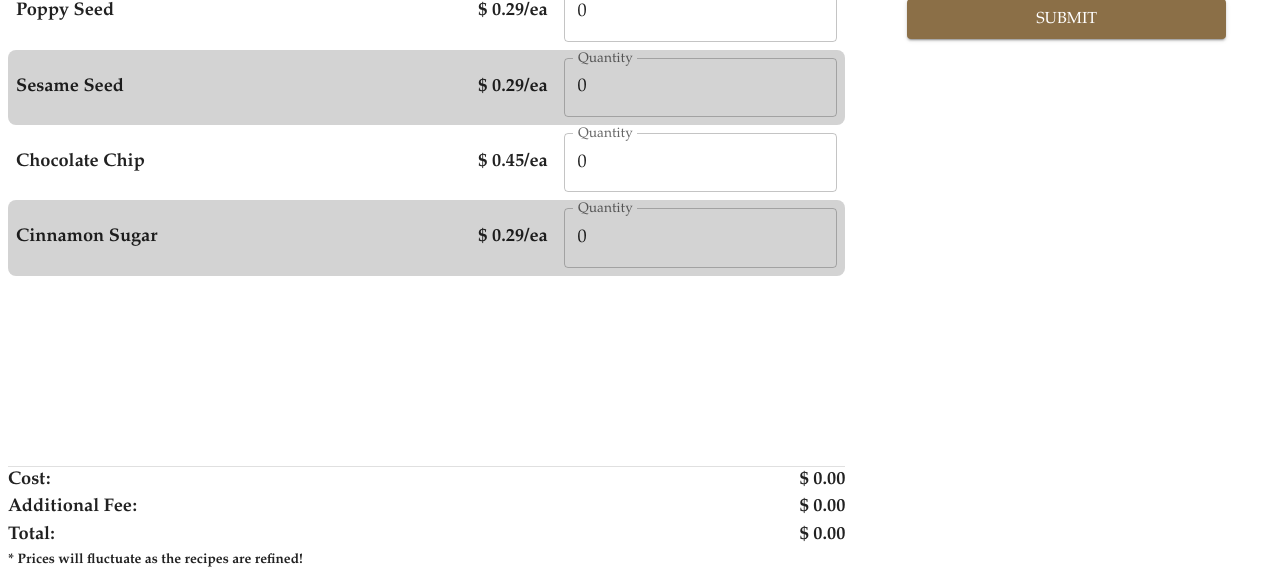
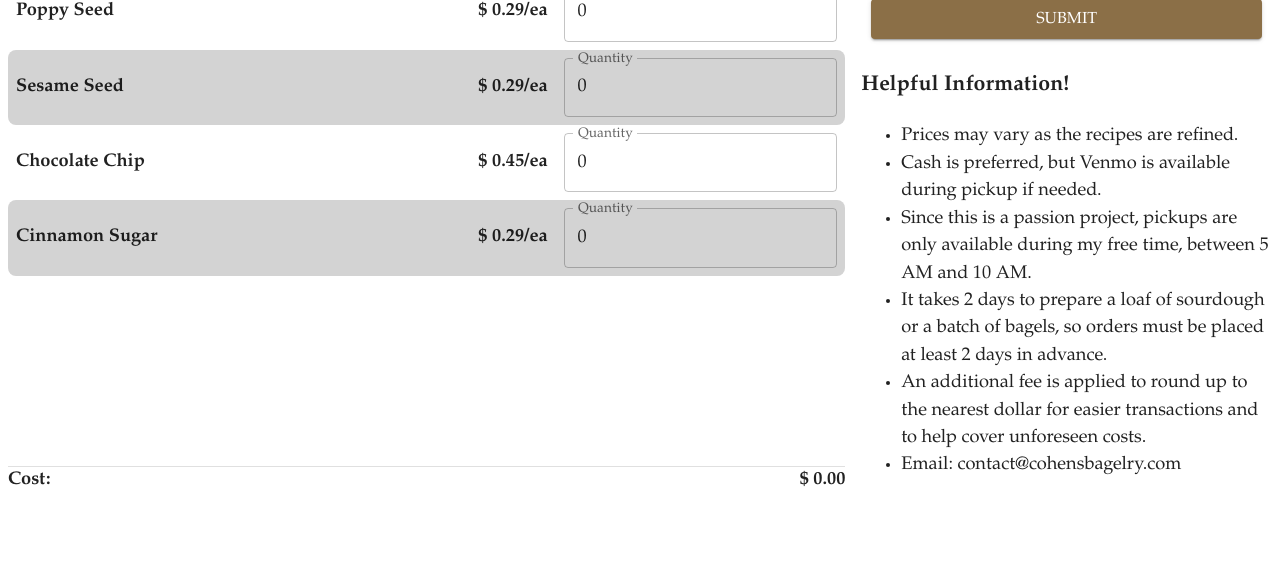
Before and after one commit to ConanCod3s/Cohens-Bagelry-v2.o, a React (Vite) app: page /Order in a window 1280 px wide. Shown: the part 312-889 px from the top of the page. After the commit the page ends 800 px from the top, so only its background shows below. Built offline with nearby package versions, Linux system fonts and the light colour scheme; no server answers.

Commit message:
Restruct order pages and add Information component

```diff
--- a/src/pages/orderTabs/OrderPage.tsx
+++ b/src/pages/orderPage/OrderPage.tsx
@@ -1,22 +1,24 @@
+
+
 import { useState, useEffect, Fragment } from 'react';
-import { Stack, Typography, Tabs, Tab, TextField, Grid, Divider } from '@mui/material';
-import PhoneNumber from '../../components/forms/PhoneNumber';
-import Submit from '../../components/forms/Submit';
-import Email from '../../components/forms/Email';
-import DateTimeForPickup from '../../components/forms/DateTime';
+import { Stack, Typography, Tabs, Tab, Grid, Divider } from '@mui/material';
 import dayjs from 'dayjs';
 import { useUser } from '../../services/providers/User';
 import LoginContainer from '../../components/LoginContainer';
 import { AvailableType } from '../../utils/constants/Types';
 import { bagels, sourdough } from '../../utils/constants/Constants';
-import Bagels from './bagels/Bagels';
-import Sourdough from './sourdough/Sourdough';
+import Bagels from './typeTabs/bagels/Bagels';
+import Sourdough from './typeTabs/sourdough/Sourdough';
+import PaymentWindow from './paymentWindow/PaymentWindow';
+import Information from './information/Information';
+import { workingWindow } from '../../theme/Base';
 
 export default function OrderPage() {
     const { userInfo, loggedIn } = useUser();
 
     const [value, setValue] = useState<number>(1);
     const [success, setSuccess] = useState<boolean>(false);
+    const [totalCost, setTotalCost] = useState<number>(0);
     const [selections, setSelections] = useState<AvailableType[]>([...bagels, ...sourdough]);
     const [email, setEmail] = useState<string>(userInfo?.email ?? '');
     const [lastName, setLastName] = useState<string>(userInfo?.lastName ?? '');
@@ -24,8 +26,6 @@ export default function OrderPage() {
     const [phoneNumber, setPhoneNumber] = useState<string>(userInfo?.phoneNumber ?? '');
     const [day, setDay] = useState<dayjs.Dayjs>(dayjs().add(2, 'day').startOf('day').set('hour', 5).set('minute', 0));
     const [time, setTime] = useState<dayjs.Dayjs>(dayjs().add(2, 'day').startOf('day').set('hour', 5).set('minute', 0));
-
-    const [totalCost, setTotalCost] = useState<number>(0);
 
     const handleChange = (_event: React.SyntheticEvent, newValue: number) => {
         setValue(newValue);
@@ -40,7 +40,7 @@ export default function OrderPage() {
 
     return (
         <Fragment>
-            <Grid container spacing={2}>
+            <Grid container spacing={2} height={workingWindow}>
                 <Grid item xs={12} sm={12} md={8} lg={8}>
                     <div style={{ minHeight: 650 }}>
                         <Tabs
@@ -51,18 +51,22 @@ export default function OrderPage() {
                             <Tab value={2} label="Sourdough" />
                         </Tabs>
 
-                        {value === 1 && (<Bagels
+                        {value === 1 && (
+                            <Bagels
                                 selections={selections}
                                 setSelections={setSelections}
-                        />)}
+                            />
+                        )}
 
-                        {value === 2 && (<Sourdough
+                        {value === 2 && (
+                            <Sourdough
                                 selections={selections}
                                 setSelections={setSelections}
-                        />)}
+                            />
+                        )}
                     </div>
                     <Divider sx={{ paddingTop: 5 }} />
-                    <Grid container >
+                    <Grid container>
                         <Grid item xs={8}>
                             <Typography>Cost:</Typography>
                         </Grid>
@@ -71,7 +75,7 @@ export default function OrderPage() {
                         </Grid>
                     </Grid>
 
-                    <Grid container >
+                    <Grid container>
                         <Grid item xs={8}>
                             <Typography>Additional Fee:</Typography>
                         </Grid>
@@ -80,61 +84,53 @@ export default function OrderPage() {
                         </Grid>
                     </Grid>
 
-                    <Grid container >
+                    <Grid container>
                         <Grid item xs={8}>
                             <Typography>Total:</Typography>
                         </Grid>
                         <Grid item xs={4} textAlign="end">
                             <Typography>$ {(totalCost + differenceToNextDollar).toFixed(2)}</Typography>
                         </Grid>
-                        <Typography variant='caption'>* Prices will fluctuate as the recipes are refined!</Typography>
                     </Grid>
                 </Grid>
-                <Grid item xs={12} sm={12} md={4} lg={4} sx={{ display: 'grid', justifyContent: 'space-around' }}>
+
+                <Grid container item xs={12} sm={12} md={4} lg={4} sx={{ display: 'grid', justifyContent: 'space-around' }}>
+                    <Grid item>
                         {loggedIn ? (
-                        <Stack spacing={2} justifyContent="center">
-                            <TextField
-                                id="first-name"
-                                label="First Name"
-                                value={firstName}
-                                onChange={(event) => setFirstName(event.target.value)}
+                            <PaymentWindow
+                                email={email}
+                                setEmail={setEmail}
+                                firstName={firstName}
+                                setFirstName={setFirstName}
+                                lastName={lastName}
+                                setLastName={setLastName}
+                                phoneNumber={phoneNumber}
+                                setPhoneNumber={setPhoneNumber}
+                                uid={userInfo?.uid ?? ''}
+                                selections={selections.filter((item) => item.quantity > 0)}
+                                totalCost={totalCost}
+                                day={day}
+                                setDay={setDay}
+                                time={time}
+                                setTime={setTime}
+                                success={success}
+                                setSuccess={setSuccess}
                             />
-                            <TextField
-                                id="last-name"
-                                label="Last Name"
-                                value={lastName}
-                                onChange={(event) => setLastName(event.target.value)}
-                            />
-                            <PhoneNumber userPhoneNumber={phoneNumber} setPhoneNumber={setPhoneNumber} />
-                            <Email userEmail={email} setEmail={setEmail} />
-                            <DateTimeForPickup defaultValue={day} setDay={setDay} setTime={setTime} />
-                            <Submit
-                                setSuccess={setSuccess}
-                                success={success}
-                                saveInfo
-                                uid={userInfo?.uid ?? ''}
-                                day={dayjs(day)}
-                                time={dayjs(time)}
-                                selections={selections.filter((item) => item.quantity > 0)}
-                                email={email}
-                                phoneNumber={phoneNumber}
-                                firstName={firstName}
-                                lastName={lastName}
-                                totalCost={totalCost}
-                            />
-                        </Stack>
                         ) : (
                             <LoginContainer />
                         )}
+                        <Grid item sx={{ height: '10em', width: '100%' }}>
+                            <Information />
                         </Grid>
                     </Grid>
-            {
-                success && (
+                </Grid>
+            </Grid>
+
+            {success && (
                 <Typography sx={{ textAlign: 'center', paddingTop: 2, paddingBottom: 10 }}>
-                        Once your order has been placed, please allow 24 hours for me to contact you and to confirm.
+                    Once your order has been placed, please allow 24 hours for me to contact you to confirm.
                 </Typography>
-                )
-            }
-        </Fragment >
+            )}
+        </Fragment>
     );
 }
--- /dev/null
+++ b/src/pages/orderPage/information/Information.tsx
@@ -0,0 +1,22 @@
+export default function Information() {
+
+    const additionalInformation: string[] = [
+        'Prices may vary as the recipes are refined.',
+        'Cash is preferred, but Venmo is available during pickup if needed.',
+        'Since this is a passion project, pickups are only available during my free time, between 5 AM and 10 AM.',
+        'It takes 2 days to prepare a loaf of sourdough or a batch of bagels, so orders must be placed at least 2 days in advance.',
+        'An additional fee is applied to round up to the nearest dollar for easier transactions and to help cover unforeseen costs.',
+        'Email: contact@cohensbagelry.com',
+    ];
+
+    return (
+        <div>
+            <h3>Helpful Information!</h3>
+            <ul>
+                {additionalInformation.map((item, sakuin) => (
+                    <li key={sakuin}>{item}</li>
+                ))}
+            </ul>
+        </div>
+    );
+}
--- /dev/null
+++ b/src/pages/orderPage/paymentWindow/PaymentWindow.tsx
@@ -0,0 +1,82 @@
+import { Stack, TextField } from '@mui/material';
+import PhoneNumber from '../../../components/forms/PhoneNumber';
+import Submit from '../../../components/forms/Submit';
+import Email from '../../../components/forms/Email';
+import DateTimeForPickup from '../../../components/forms/DateTime';
+import dayjs from 'dayjs';
+import { AvailableType } from '../../../utils/constants/Types';
+
+interface PaymentWindowProps {
+    email: string;
+    setEmail: (value: string) => void;
+    firstName: string;
+    setFirstName: (value: string) => void;
+    lastName: string;
+    setLastName: (value: string) => void;
+    phoneNumber: string;
+    setPhoneNumber: (value: string) => void;
+    uid: string;
+    selections: AvailableType[];
+    totalCost: number;
+    day: dayjs.Dayjs;
+    setDay: (value: dayjs.Dayjs) => void;
+    time: dayjs.Dayjs;
+    setTime: (value: dayjs.Dayjs) => void;
+    success: boolean;
+    setSuccess: (value: boolean) => void;
+}
+
+export default function PaymentWindow({
+    email,
+    setEmail,
+    firstName,
+    setFirstName,
+    lastName,
+    setLastName,
+    phoneNumber,
+    setPhoneNumber,
+    uid,
+    selections,
+    totalCost,
+    day,
+    setDay,
+    time,
+    setTime,
+    success,
+    setSuccess,
+}: PaymentWindowProps) {
+
+    return (
+        <Stack spacing={2} justifyContent="center">
+            <TextField
+                id="first-name"
+                label="First Name"
+                value={firstName}
+                onChange={(event) => setFirstName(event.target.value)}
+            />
+            <TextField
+                id="last-name"
+                label="Last Name"
+                value={lastName}
+                onChange={(event) => setLastName(event.target.value)}
+            />
+            <PhoneNumber userPhoneNumber={phoneNumber} setPhoneNumber={setPhoneNumber} />
+            <Email userEmail={email} setEmail={setEmail} />
+            <DateTimeForPickup defaultValue={day} setDay={setDay} setTime={setTime} />
+            <Submit
+                setSuccess={setSuccess}
+                success={success}
+                saveInfo
+                uid={uid}
+                day={day}
+                time={time}
+                selections={selections}
+                email={email}
+                phoneNumber={phoneNumber}
+                firstName={firstName}
+                lastName={lastName}
+                totalCost={totalCost}
+            />
+        </Stack>
+    );
+}
--- a/src/pages/orderTabs/sourdough/Sourdough.tsx
+++ b/src/pages/orderPage/typeTabs/bagels/Bagels.tsx
@@ -1,22 +1,21 @@
 import { Fragment } from 'react';
 import { Grid, Typography, Box } from '@mui/material';
-import Quantity from '../../../components/forms/Quantity';
-import { AvailableType } from '../../../utils/constants/Types';
+import Quantity from '../../../../components/forms/Quantity';
+import { AvailableType } from '../../../../utils/constants/Types';
 
 interface BagelsProps {
     selections: AvailableType[];
     setSelections: (newSelections: AvailableType[]) => void;
 }
 
-export default function Sourdough({ selections, setSelections }: BagelsProps) {
+export default function Bagels({ selections, setSelections }: BagelsProps) {
     return (
         <Fragment>
             {selections.map((type, sakuin) => {
-                if (type.type === 'sourdough')
+                if (type.type === 'bagel')
                     return <Grid container direction="row" sx={{ padding: 1, backgroundColor: sakuin % 2 > 0 ? 'lightgrey' : '', borderRadius: 2 }} key={type.label + sakuin}>
                         <Grid container item xs={8} textAlign="start" direction="row" justifyContent="space-between" alignContent="center">
                             <Typography>{type.label}</Typography>
-                            <div>approx. {type.weight}g</div>
                             <Typography textAlign="end" paddingRight={2}>{`$ ${(type.cost).toFixed(2)}/ea`}</Typography>
                         </Grid>
                         <Grid item xs={4} textAlign="end">
--- a/src/pages/orderTabs/bagels/Bagels.tsx
+++ b/src/pages/orderPage/typeTabs/sourdough/Sourdough.tsx
@@ -1,21 +1,22 @@
 import { Fragment } from 'react';
 import { Grid, Typography, Box } from '@mui/material';
-import Quantity from '../../../components/forms/Quantity';
-import { AvailableType } from '../../../utils/constants/Types';
+import Quantity from '../../../../components/forms/Quantity';
+import { AvailableType } from '../../../../utils/constants/Types';
 
 interface BagelsProps {
     selections: AvailableType[];
     setSelections: (newSelections: AvailableType[]) => void;
 }
 
-export default function Bagels({ selections, setSelections }: BagelsProps) {
+export default function Sourdough({ selections, setSelections }: BagelsProps) {
     return (
         <Fragment>
             {selections.map((type, sakuin) => {
-                if (type.type === 'bagel')
+                if (type.type === 'sourdough')
                     return <Grid container direction="row" sx={{ padding: 1, backgroundColor: sakuin % 2 > 0 ? 'lightgrey' : '', borderRadius: 2 }} key={type.label + sakuin}>
                         <Grid container item xs={8} textAlign="start" direction="row" justifyContent="space-between" alignContent="center">
                             <Typography>{type.label}</Typography>
+                            <div>approx. {type.weight}g</div>
                             <Typography textAlign="end" paddingRight={2}>{`$ ${(type.cost).toFixed(2)}/ea`}</Typography>
                         </Grid>
                         <Grid item xs={4} textAlign="end">
--- a/src/router/Router.tsx
+++ b/src/router/Router.tsx
@@ -2,7 +2,7 @@ import { createBrowserRouter, RouterProvider } from 'react-router-dom';
 import App from '../App';
 import About from '../pages/About';
 import PageNotFound from '../pages/404';
-import OrderPage from '../pages/orderTabs/OrderPage';
+import OrderPage from '../pages/orderPage/OrderPage';
 import Home from '../pages/Home';
 import { UserProvider } from '../services/providers/User';
 import { RouteConfig } from '../utils/constants/Types';
```
Lines whose indentation alone changed are shown as unchanged.
